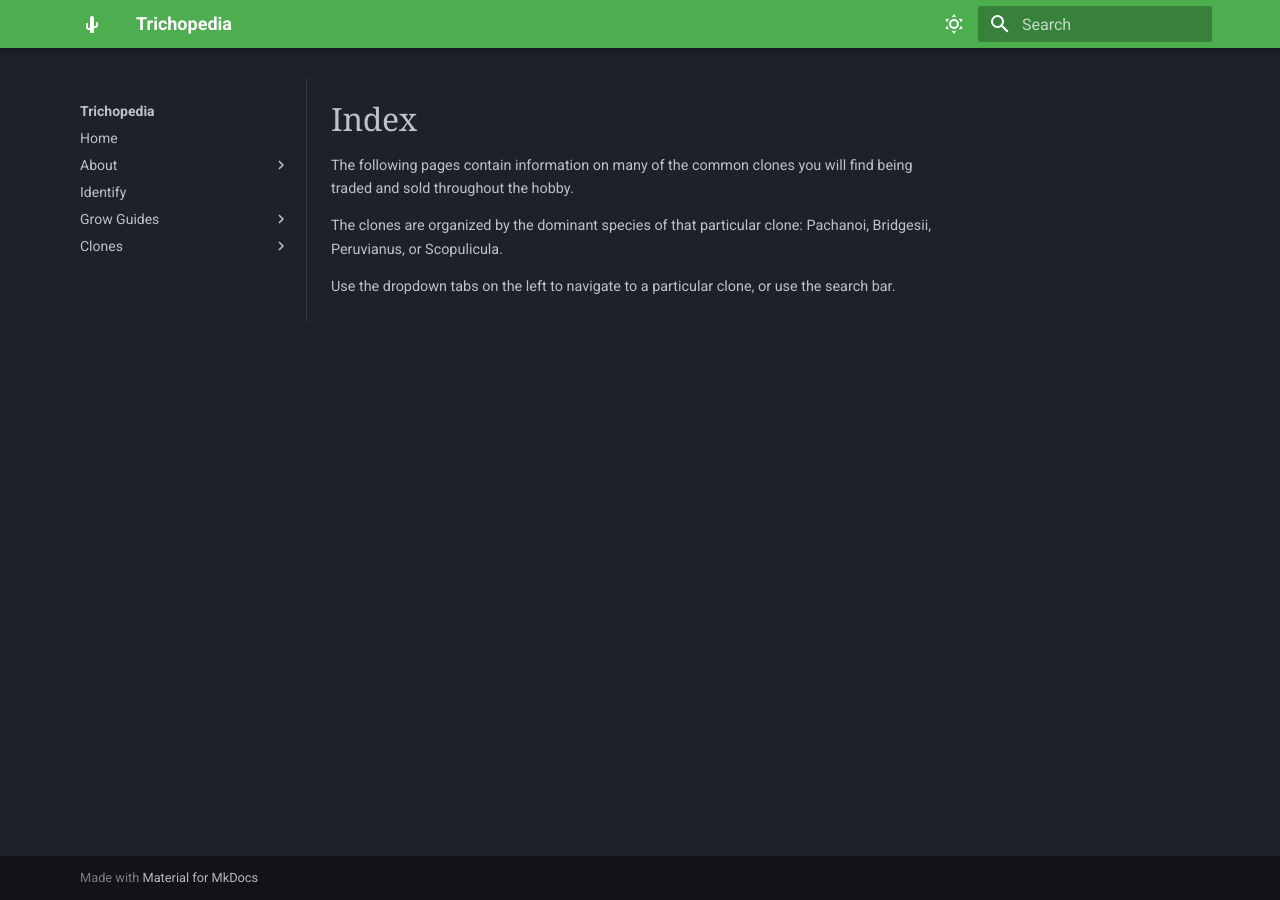
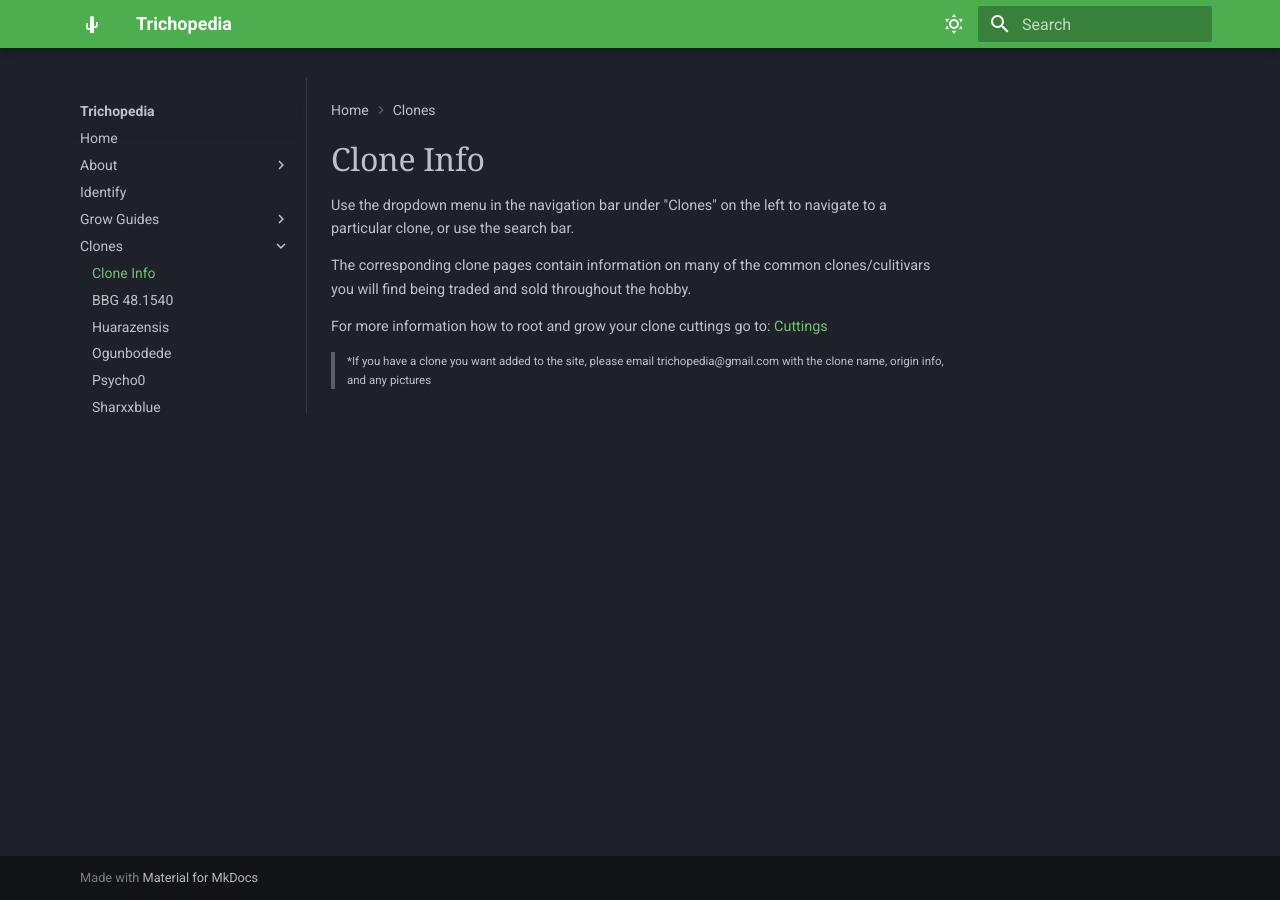
Before and after one commit to nfotinakes/trichopedia, an MkDocs documentation site: the page built from docs/clones/index.md, in a window 1280 px wide. Built offline with MkDocs 1.6.1 and Material for MkDocs 9.7.7, drawn with Linux system fonts in a browser that asks for light colours.

Commit message:
Update Clones

```diff
--- a/docs/clones/index.md
+++ b/docs/clones/index.md
@@ -1,5 +1,7 @@
-The following pages contain information on many of the common clones you will find being traded and sold throughout the hobby.
+Use the dropdown menu in the navigation bar under "Clones" on the left to navigate to a particular clone, or use the search bar.
 
-The clones are organized by the dominant species of that particular clone: Pachanoi, Bridgesii, Peruvianus, or Scopulicula.
+The corresponding clone pages contain information on many of the common clones/culitivars you will find being traded and sold throughout the hobby.
 
-Use the dropdown tabs on the left to navigate to a particular clone, or use the search bar.
+For more information how to root and grow your clone cuttings go to: [Cuttings](../grow-guides/cutting.md)
+
+>*If you have a clone you want added to the site, please email trichopedia@gmail.com with the clone name, origin info, and any pictures
--- a/mkdocs.yml
+++ b/mkdocs.yml
@@ -14,6 +14,7 @@ nav:
     - Watering: grow-guides/water.md
     - Light: grow-guides/light.md
   - Clones:
+    - 'Clone Info' : clones/index.md
     - 'BBG 48.1540': clones/bbg48_1540.md
     - clones/huarazensis.md
     - clones/ogunbodede.md
```
